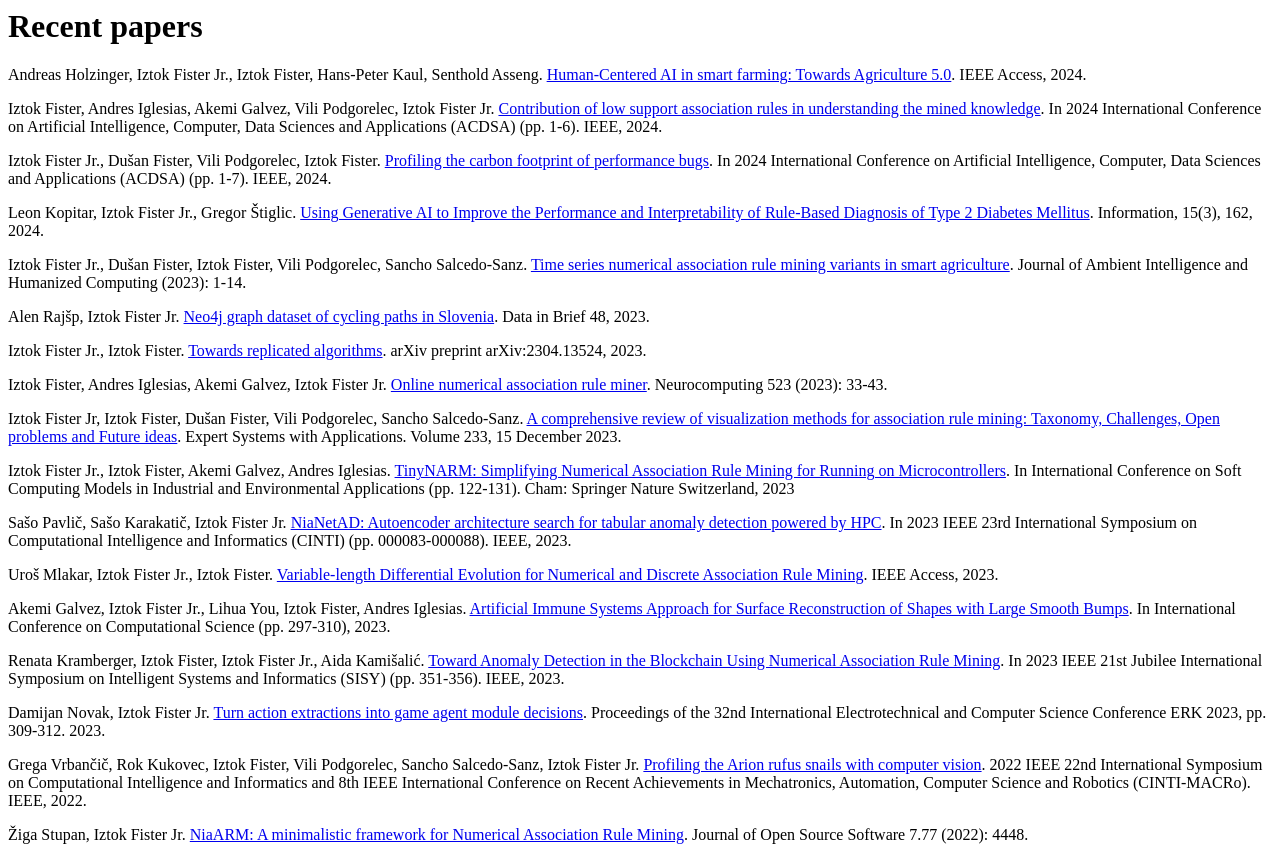
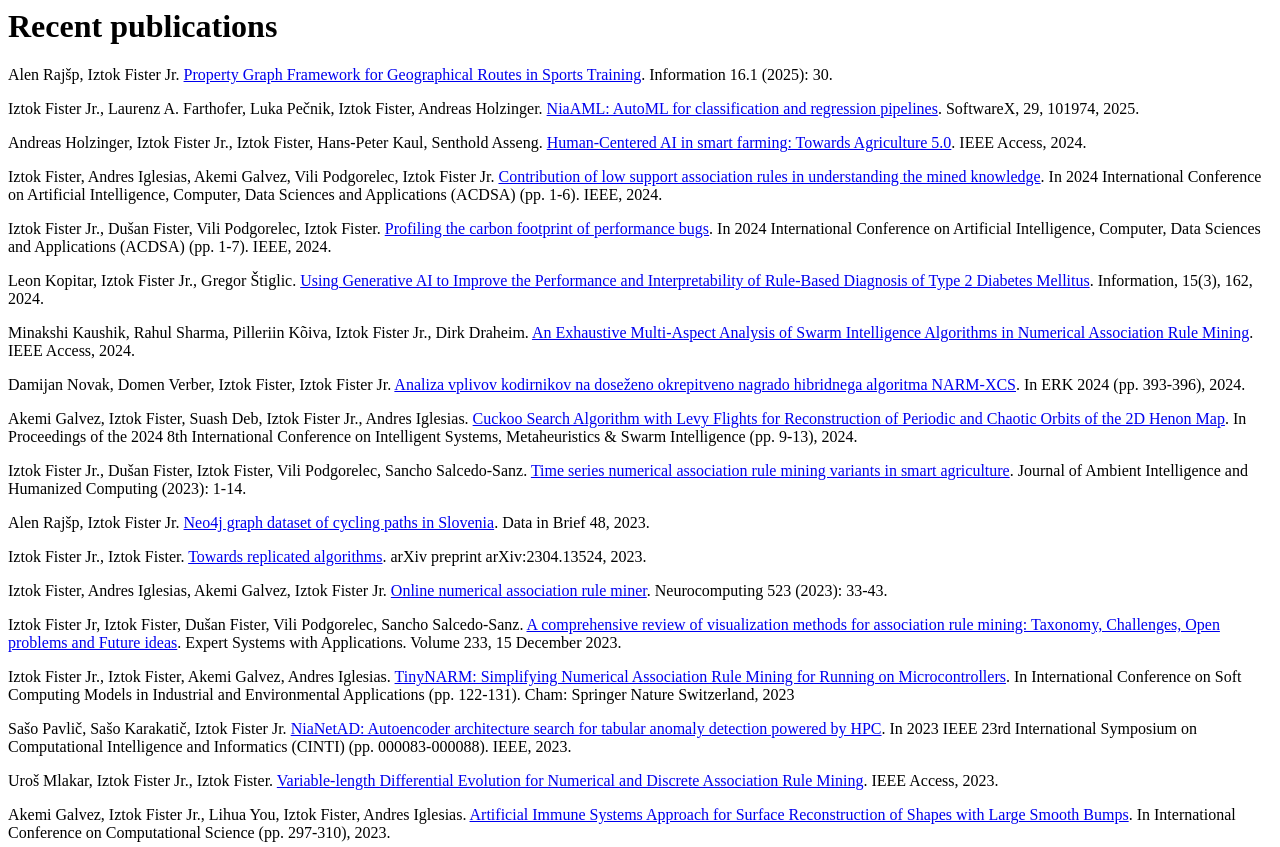
Before and after one commit to firefly-cpp/iztok.xyz, a plain HTML site: page publications.html in a window 1280 px wide. Shown: the top 847 px of the page. Drawn offline with Linux system fonts and the light colour scheme.

Commit message:
Minor update

```diff
--- a/publications.html
+++ b/publications.html
@@ -3,7 +3,11 @@
 <title>Iztok Fister, Jr.</title></head>
 <body>
 
-<h1>Recent papers</h1>
+<h1>Recent publications</h1>
+
+<p>Alen Rajšp, Iztok Fister Jr. <a href="static/publications/335.pdf">Property Graph Framework for Geographical Routes in Sports Training</a>. Information 16.1 (2025): 30.</p>
+
+<p>Iztok Fister Jr., Laurenz A. Farthofer, Luka Pečnik, Iztok Fister, Andreas Holzinger. <a href="static/publications/338.pdf">NiaAML: AutoML for classification and regression pipelines</a>. SoftwareX, 29, 101974, 2025.</p>
 
 <p>Andreas Holzinger, Iztok Fister Jr., Iztok Fister, Hans-Peter Kaul, Senthold Asseng. <a href="static/publications/317.pdf">Human-Centered AI in smart farming: Towards Agriculture 5.0</a>. IEEE Access, 2024.</p>
 
@@ -12,6 +16,12 @@
 <p>Iztok Fister Jr., Dušan Fister, Vili Podgorelec, Iztok Fister. <a href="static/publications/322.pdf">Profiling the carbon footprint of performance bugs</a>. In 2024 International Conference on Artificial Intelligence, Computer, Data Sciences and Applications (ACDSA) (pp. 1-7). IEEE, 2024.</p>
 
 <p>Leon Kopitar, Iztok Fister Jr., Gregor Štiglic. <a href="static/publications/318.pdf">Using Generative AI to Improve the Performance and Interpretability of Rule-Based Diagnosis of Type 2 Diabetes Mellitus</a>. Information, 15(3), 162, 2024.</p>
+
+<p>Minakshi Kaushik, Rahul Sharma, Pilleriin Kõiva, Iztok Fister Jr., Dirk Draheim. <a href="static/publications/336.pdf">An Exhaustive Multi-Aspect Analysis of Swarm Intelligence Algorithms in Numerical Association Rule Mining</a>. IEEE Access, 2024.</p>
+
+<p>Damijan Novak, Domen Verber, Iztok Fister, Iztok Fister Jr. <a href="static/publications/337.pdf">Analiza vplivov kodirnikov na doseženo okrepitveno nagrado hibridnega algoritma NARM-XCS</a>. In ERK 2024 (pp. 393-396), 2024.</p>
+
+<p>Akemi Galvez, Iztok Fister, Suash Deb, Iztok Fister Jr., Andres Iglesias. <a href="static/publications/334.pdf">Cuckoo Search Algorithm with Levy Flights for Reconstruction of Periodic and Chaotic Orbits of the 2D Henon Map</a>. In Proceedings of the 2024 8th International Conference on Intelligent Systems, Metaheuristics & Swarm Intelligence (pp. 9-13), 2024.</p>
 
 <p>Iztok Fister Jr., Dušan Fister, Iztok Fister, Vili Podgorelec, Sancho Salcedo-Sanz. <a href="static/publications/314.pdf">Time series numerical association rule mining variants in smart agriculture</a>. Journal of Ambient Intelligence and Humanized Computing (2023): 1-14.</p>
 
```
